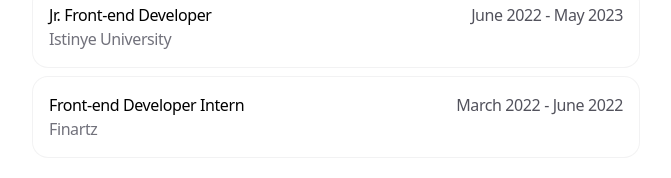
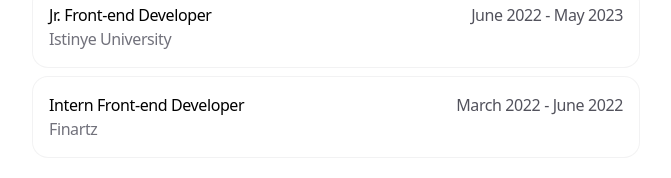
Before and after one commit to ozgurcokceken/ozgurcokceken.com, a Next.js app: page / in a window 1280 px wide. Shown: the part 774-952 px from the top of the page, without its empty margins (304-975 px from the left). Built offline with nearby package versions, Linux system fonts and the light colour scheme.

Commit message:
fix: correct title order for internship position and adjust text alignment for job dates

```diff
--- a/app/data.ts
+++ b/app/data.ts
@@ -39,7 +39,7 @@ export const WORK_EXPERIENCE: WorkExperience[] = [
   },
   {
     company: 'Finartz',
-    title: 'Front-end Developer Intern',
+    title: 'Intern Front-end Developer',
     start: 'March 2022',
     end: 'June 2022',
     link: 'https://finartz.com',
--- a/app/page.tsx
+++ b/app/page.tsx
@@ -133,7 +133,7 @@ export default function Personal() {
                       {job.company}
                     </p>
                   </div>
-                  <p className="text-zinc-600 dark:text-zinc-400">
+                  <p className="text-end text-zinc-600 dark:text-zinc-400">
                     {job.start} - {job.end}
                   </p>
                 </div>
```
